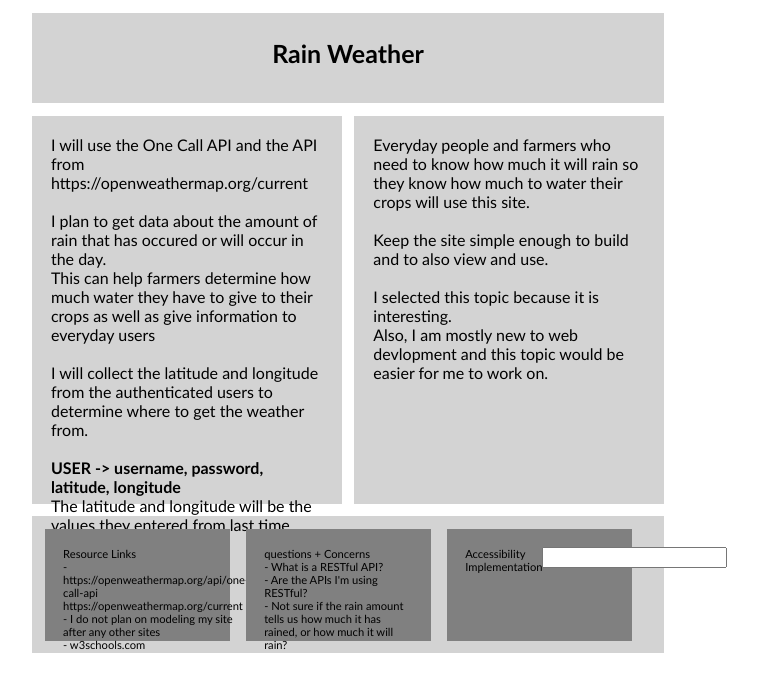
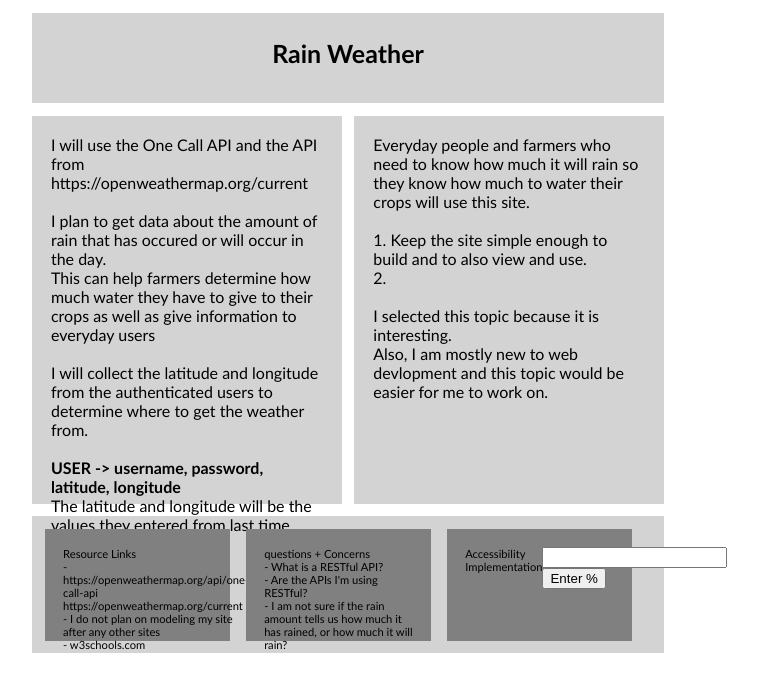
Before and after one commit to UIC-CS484/assignment-1---team-project-proposal-team24, a plain HTML site: page index.html in a window 1280 px wide. Shown: the whole page, without its empty margins (292-1050 px from the left). Drawn offline with Linux system fonts and the light colour scheme.

Commit message:
added code to allow users adjust site text size

```diff
--- a/index.html
+++ b/index.html
@@ -100,7 +100,9 @@
                     Everyday people and farmers who need to know how much it will rain so they know how much to water their crops will use this site.
                     <br>
                     <br>
-                    Keep the site simple enough to build and to also view and use.
+                    1. Keep the site simple enough to build and to also view and use.
+                    <br>
+                    2.
                     <br>
                     <br>
                     I selected this topic because it is interesting.
@@ -126,13 +128,20 @@
                     <br>
                     - Are the APIs I'm using RESTful?
                     <br>
-                    - Not sure if the rain amount tells us how much it has rained, or how much it will rain?
+                    - I am not sure if the rain amount tells us how much it has rained, or how much it will rain?
                 </div>
                 <div class="third_row">
                     Accessibility Implementation
                     <br>
                     <form>
-                        <input type = "text" name="50%, 100%, 200%">
+                        <input type="text" id="theText">
+                        <button type="button" onclick="function1()">Enter %</button>
+                        <script>
+                            function function1() {
+                                var i = document.getElementById("theText").value;
+                                document.body.style.fontSize=i+"%";
+                            }
+                        </script>
                     </form>
                 </div>
             </footer>
```
